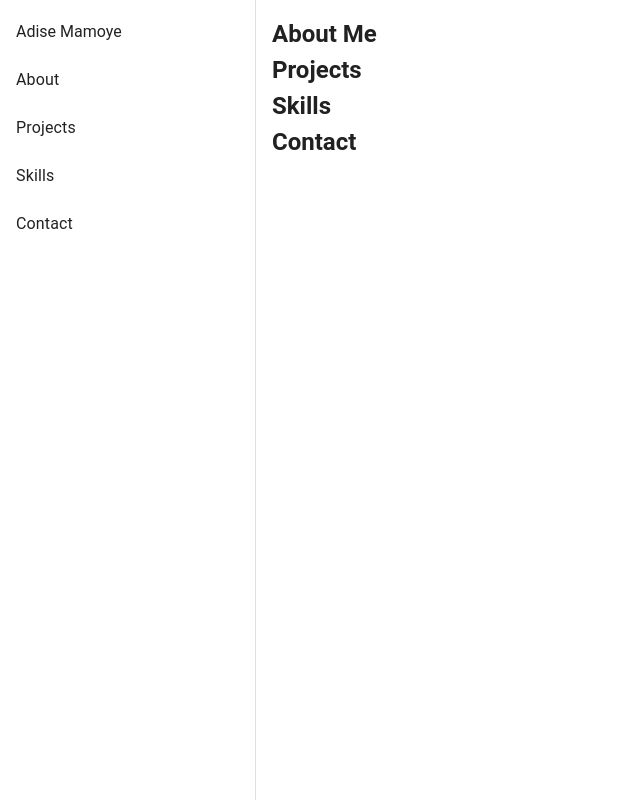
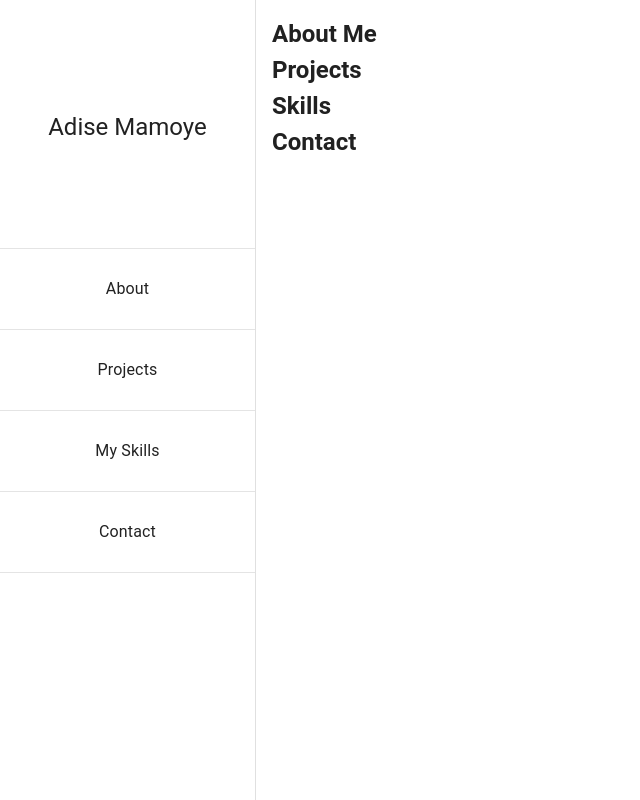
Before and after one commit to Adise211/portofolio-vue, a Vue app: page / in a window 1280 px wide. Shown: the whole page, without its empty margins (0-640 px from the left). Built offline with nearby package versions, Linux system fonts and the light colour scheme.

Commit message:
added to skills

```diff
--- a/src/App.vue
+++ b/src/App.vue
@@ -3,21 +3,29 @@
     <!-- Drawer for Mobile View -->
     <v-navigation-drawer app permanent>
       <v-list dense>
-        <v-list-item>
-          <div>Adise Mamoye</div>
+        <v-list-item height="30vh" class="d-flex align-center justify-center">
+          <div class="text-h5">Adise Mamoye</div>
         </v-list-item>
-        <v-list-item @click="scrollToSection('about')">
+        <v-divider></v-divider>
+        <v-list-item @click="scrollToSection('about')" class="nav-item">
           <v-list-item-title>About</v-list-item-title>
         </v-list-item>
-        <v-list-item @click="scrollToSection('projects')">
+        <v-divider></v-divider>
+
+        <v-list-item @click="scrollToSection('projects')" class="nav-item">
           <v-list-item-title>Projects</v-list-item-title>
         </v-list-item>
-        <v-list-item @click="scrollToSection('skills')">
-          <v-list-item-title>Skills</v-list-item-title>
+        <v-divider></v-divider>
+
+        <v-list-item @click="scrollToSection('skills')" class="nav-item">
+          <v-list-item-title>My Skills</v-list-item-title>
         </v-list-item>
-        <v-list-item @click="scrollToSection('contact')">
+        <v-divider></v-divider>
+
+        <v-list-item @click="scrollToSection('contact')" class="nav-item">
           <v-list-item-title>Contact</v-list-item-title>
         </v-list-item>
+        <v-divider></v-divider>
       </v-list>
     </v-navigation-drawer>
 
@@ -78,4 +86,9 @@ export default {
 .v-btn {
   color: #fff;
 }
+
+.nav-item {
+  text-align: center;
+  height: 10vh;
+}
 </style>
```
